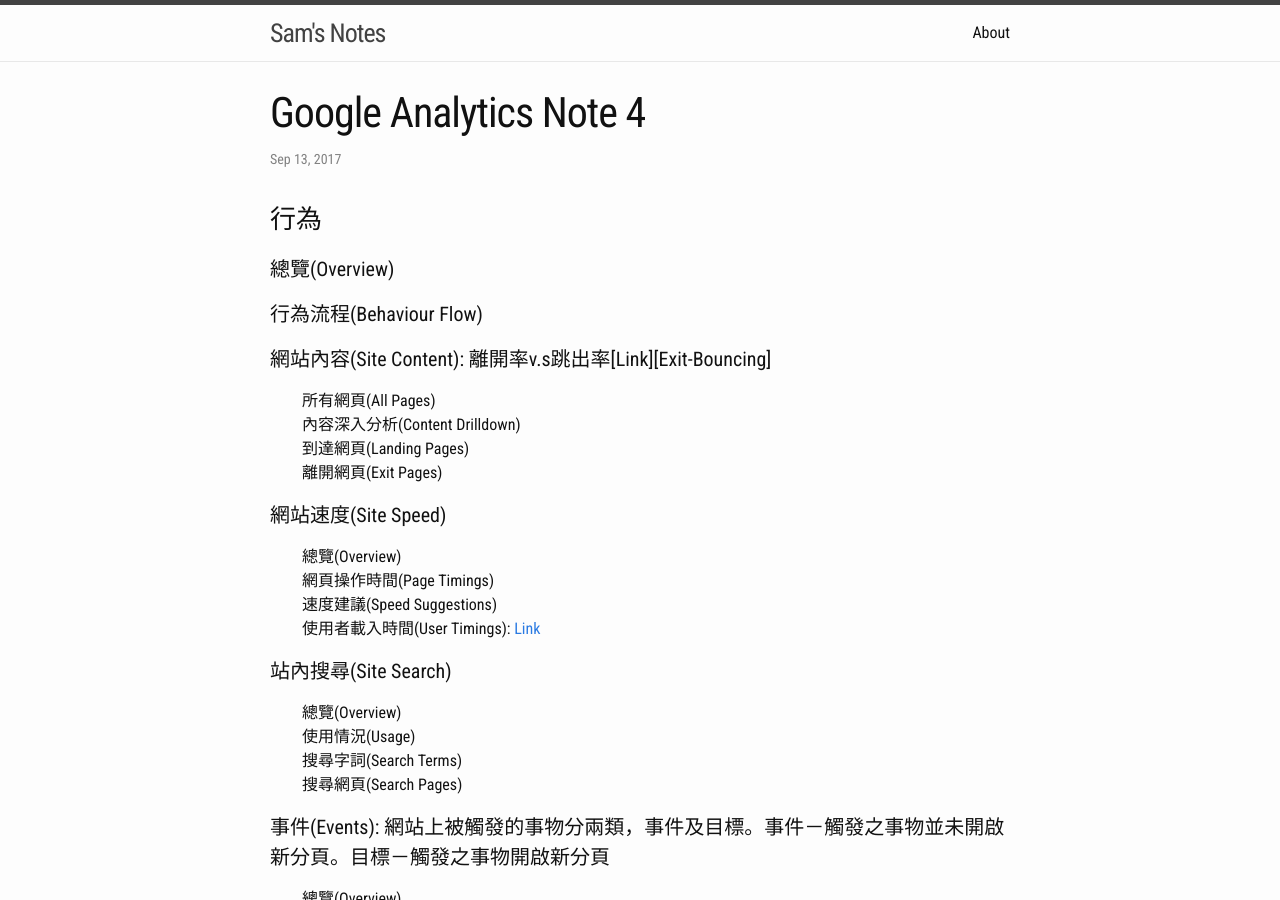
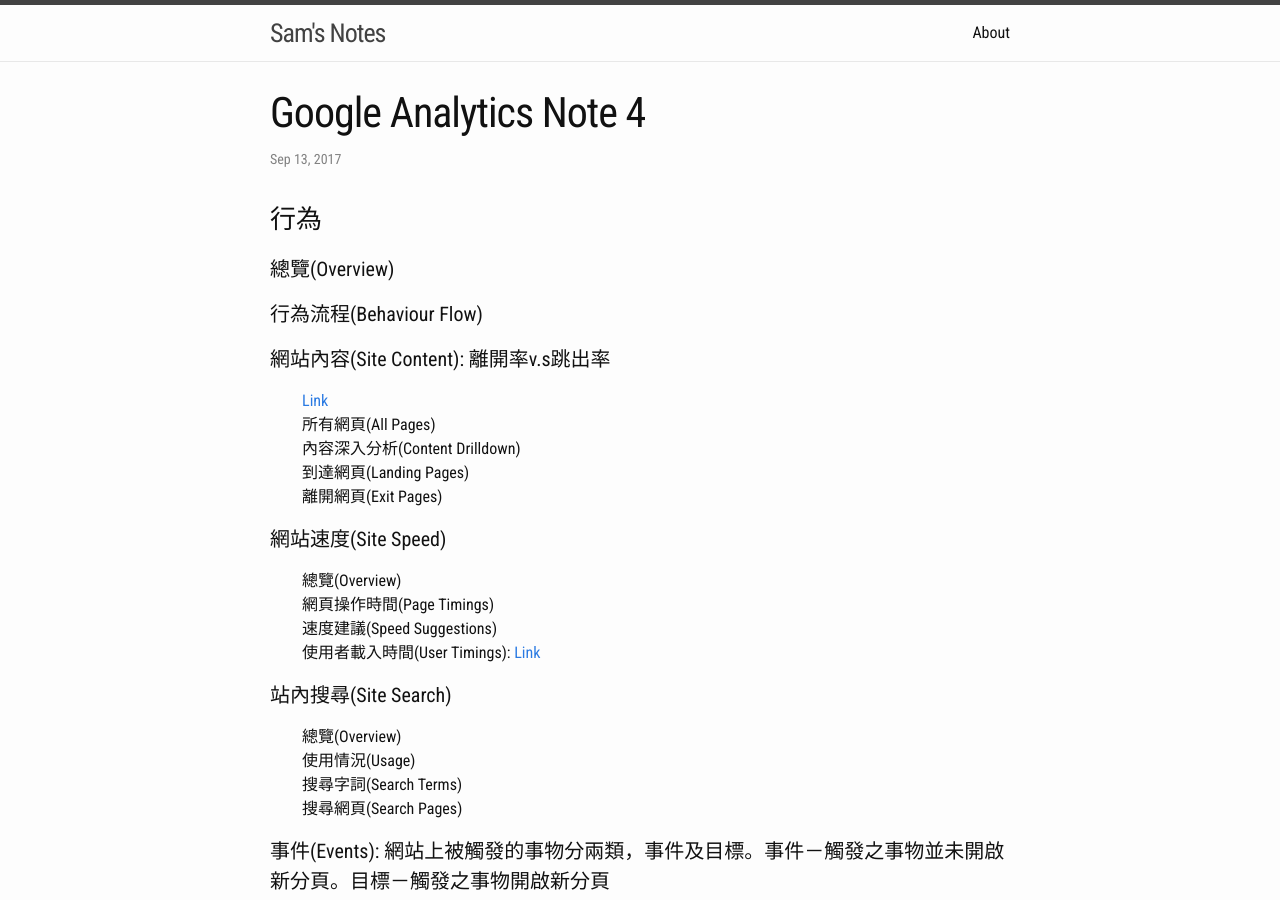
Before and after one commit to hsinfuyeh/hsinfuyeh.github.io, a Jekyll site: the page built from _posts/2017-09-13-google-analytics-04.markdown, in a window 1280 px wide and 900 px high. Built offline with Jekyll 4.4.1, drawn with Linux system fonts in a browser that asks for light colours.

Commit message:
update notes

```diff
--- a/_posts/2017-09-13-google-analytics-04.markdown
+++ b/_posts/2017-09-13-google-analytics-04.markdown
@@ -8,7 +8,8 @@
 {% highlight ruby %}{% endhighlight %}
 <h4>總覽(Overview)</h4>
 <h4>行為流程(Behaviour Flow)</h4>
-<h4>網站內容(Site Content): 離開率v.s跳出率[Link][Exit-Bouncing]</h4>
+<h4>網站內容(Site Content): 離開率v.s跳出率</h4>
+　　[Link][Exit-Bouncing]<br>
 　　所有網頁(All Pages)<br>
 　　內容深入分析(Content Drilldown)<br>
 　　到達網頁(Landing Pages)<br>
--- a/_posts/2017-09-14-google-analytics-05.markdown
+++ b/_posts/2017-09-14-google-analytics-05.markdown
@@ -13,7 +13,8 @@
 　　程序視覺呈現(Funnel Visualisation)<br>
 　　目標流程(Goal Flow)<br>
 　　智慧目標(Smart Goals)<br>
-<h4>電子商務(E-commerce): 需自行加入程式碼[Link][E-commerce]</h4>
+<h4>電子商務(E-commerce): 需自行加入程式碼</h4>
+　　[Link][E-commerce]<br>
 　　總覽(Overview)<br>
 　　購物行為(Shopping Behaviour)<br>
 　　結帳行為(Checkout Behaviour)<br>
```
